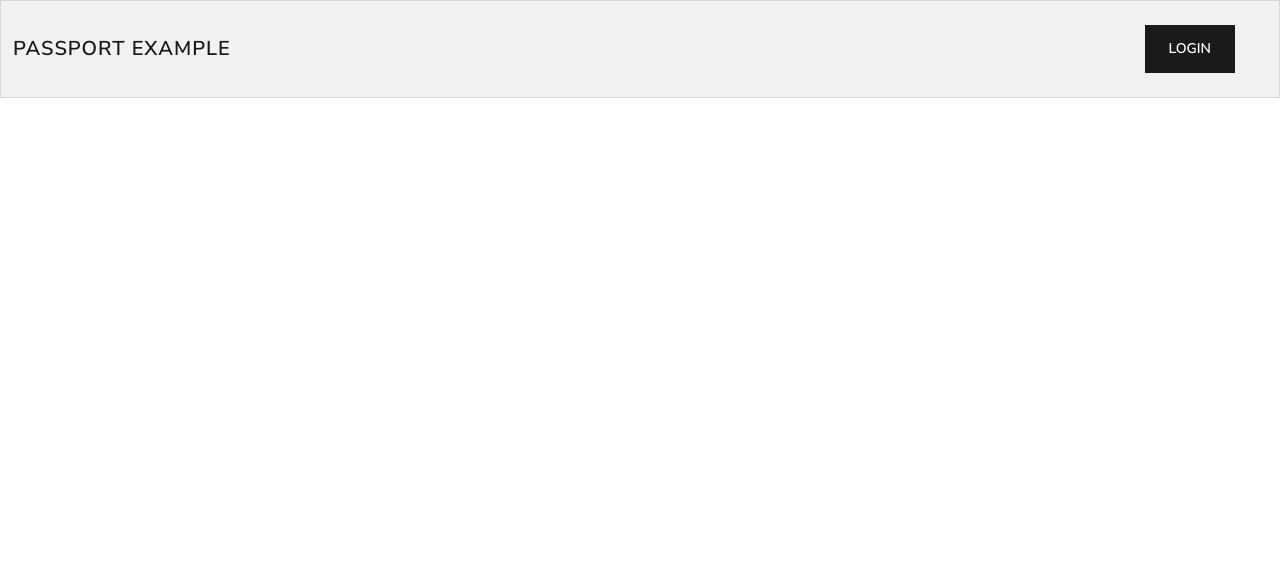
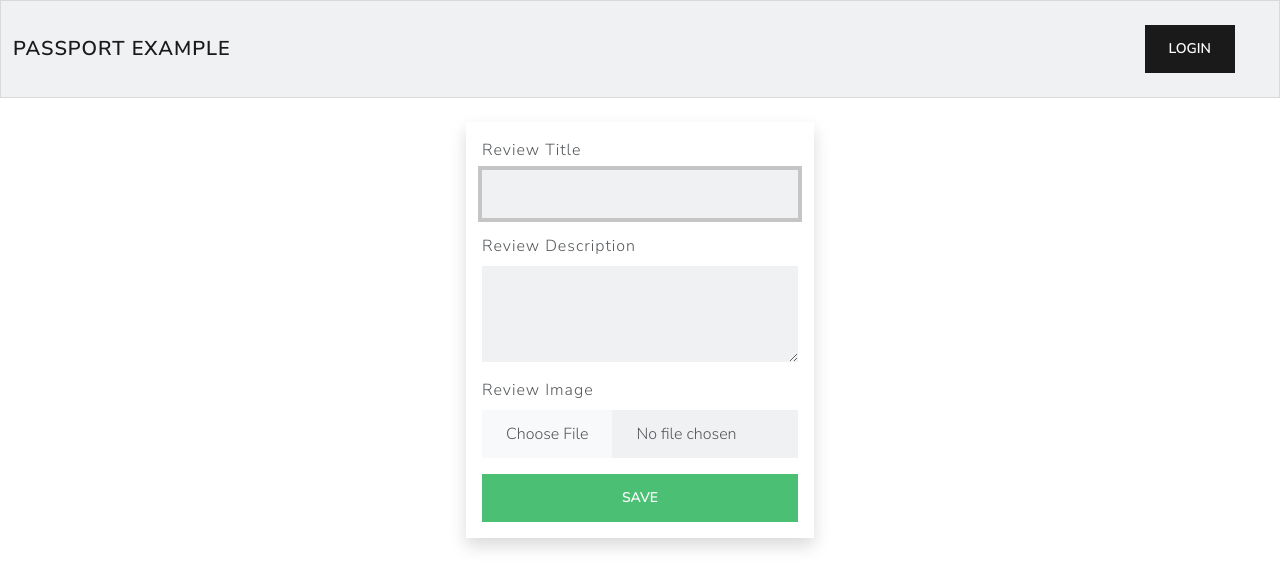
Before and after one commit to ClaudioGuevaraDev/node-express-passport-react-postgresql-bootstrap-heroku-typescript, a React (Vite) app in the folder client/: page /create-review in a window 1280 px wide. Shown: the top 588 px of the page. Built offline with nearby package versions, Linux system fonts and the light colour scheme.

Commit message:
design ready

```diff
--- a/client/src/pages/CreateReview.tsx
+++ b/client/src/pages/CreateReview.tsx
@@ -1,11 +1,51 @@
-import Layout from '../components/Layout'
+import Layout from "../components/Layout";
 
 function CreateReview() {
   return (
     <Layout>
-        <></>
+      <div className="row d-flex justify-content-center">
+        <div className="col-md-4">
+          <div className="card shadow">
+            <div className="card-body">
+              <form>
+                <div className="mb-3">
+                  <label htmlFor="title-label" className="form-label">
+                    Review Title
+                  </label>
+                  <input
+                    type="email"
+                    className="form-control"
+                    id="title-label"
+                    required
+                    autoFocus
+                  />
+                </div>
+                <div className="mb-3">
+                  <label htmlFor="description-label" className="form-label">
+                    Review Description
+                  </label>
+                  <textarea
+                    className="form-control"
+                    id="description-label"
+                    rows={3}
+                  ></textarea>
+                </div>
+
+                <div className="mb-3">
+                  <label htmlFor="image-label" className="form-label">
+                    Review Image
+                  </label>
+                  <input className="form-control" type="file" id="iamge-file" />
+                </div>
+
+                <button className="btn btn-success w-100">SAVE</button>
+              </form>
+            </div>
+          </div>
+        </div>
+      </div>
     </Layout>
-  )
+  );
 }
 
-export default CreateReview
+export default CreateReview;
```
